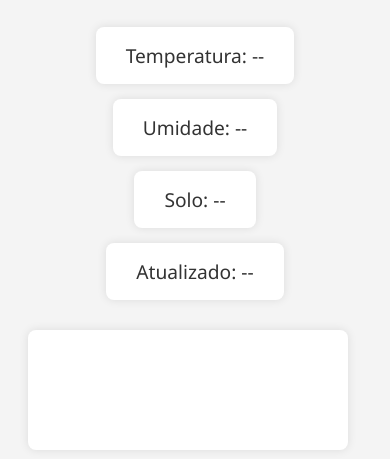
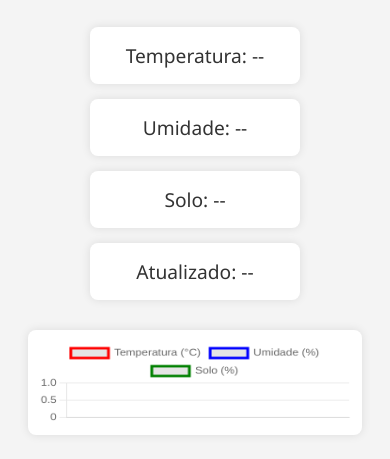
Before and after one commit to TKif/GreenHouse, a website: page public/dashboard.html in a window 390 px wide. Shown: the part 95-554 px from the top of the page. Drawn offline with nearby package versions, Linux system fonts and the light colour scheme; no server answers.

Commit message:
Update dashboard.html

```diff
--- a/public/dashboard.html
+++ b/public/dashboard.html
@@ -19,6 +19,8 @@
       display: flex;
       justify-content: space-around;
       margin: 30px 0;
+      flex-wrap: wrap;
+      gap: 15px;
     }
     .data div {
       background: white;
@@ -26,6 +28,8 @@
       border-radius: 8px;
       box-shadow: 0 0 10px rgba(0,0,0,0.1);
       font-size: 1.2rem;
+      min-width: 150px;
+      text-align: center;
     }
     canvas {
       background: white;
@@ -34,18 +38,11 @@
       padding: 10px;
       max-width: 100%;
     }
-    @media (max-width: 600px) {
-      .data {
-        flex-direction: column;
-        gap: 15px;
-        align-items: center;
-      }
-    }
   </style>
 </head>
 <body>
   <h1>Dashboard da Estufa</h1>
-  <div class="data" id="latest-data">
+  <div class="data">
     <div id="temp">Temperatura: --</div>
     <div id="hum">Umidade: --</div>
     <div id="soil">Solo: --</div>
@@ -54,23 +51,57 @@
   <canvas id="chart" height="100"></canvas>
 
   <script>
+    const ctx = document.getElementById('chart').getContext('2d');
+    const chart = new Chart(ctx, {
+      type: 'line',
+      data: {
+        labels: [],
+        datasets: [
+          {
+            label: 'Temperatura (°C)',
+            borderColor: 'red',
+            data: [],
+            fill: false
+          },
+          {
+            label: 'Umidade (%)',
+            borderColor: 'blue',
+            data: [],
+            fill: false
+          },
+          {
+            label: 'Solo (%)',
+            borderColor: 'green',
+            data: [],
+            fill: false
+          }
+        ]
+      },
+      options: {
+        responsive: true,
+        scales: {
+          x: {
+            ticks: { autoSkip: true, maxTicksLimit: 10 }
+          },
+          y: {
+            beginAtZero: true
+          }
+        }
+      }
+    });
+
     async function fetchDataAndUpdateUI() {
       try {
         const response = await fetch('/api/data');
         const data = await response.json();
 
-      if (data.length === 0) {
-        document.getElementById('status').innerText = 'Nenhum dado disponível.';
-        return;
-      }
+        if (!data.length) return;
 
         const latest = data[data.length - 1];
-      document.getElementById('status').innerHTML = `
-        <strong>Temperatura:</strong> ${latest.temperature} °C<br>
-        <strong>Umidade:</strong> ${latest.humidity} %<br>
-        <strong>Solo:</strong> ${latest.soil} %<br>
-        <strong>Última atualização:</strong> ${new Date(latest.timestamp).toLocaleString()}
-      `;
+        document.getElementById('temp').innerText = `Temperatura: ${latest.temperature} °C`;
+        document.getElementById('hum').innerText = `Umidade: ${latest.humidity} %`;
+        document.getElementById('soil').innerText = `Solo: ${latest.soil} %`;
+        document.getElementById('time').innerText = `Atualizado: ${new Date(latest.timestamp).toLocaleString()}`;
 
         // Atualiza o gráfico
         chart.data.labels = data.map(d => new Date(d.timestamp).toLocaleTimeString());
@@ -78,16 +109,12 @@
         chart.data.datasets[1].data = data.map(d => d.humidity);
         chart.data.datasets[2].data = data.map(d => d.soil);
         chart.update();
-
-    } catch (error) {
-      document.getElementById('status').innerText = 'Erro ao carregar dados.';
-      console.error('Erro ao buscar dados:', error);
+      } catch (err) {
+        console.error('Erro ao carregar dados:', err);
       }
     }
 
-  // Chama a função ao carregar a página
     fetchDataAndUpdateUI();
-  // Atualiza a cada 5 segundos
     setInterval(fetchDataAndUpdateUI, 5000);
   </script>
 </body>
```
Lines whose indentation alone changed are shown as unchanged.
